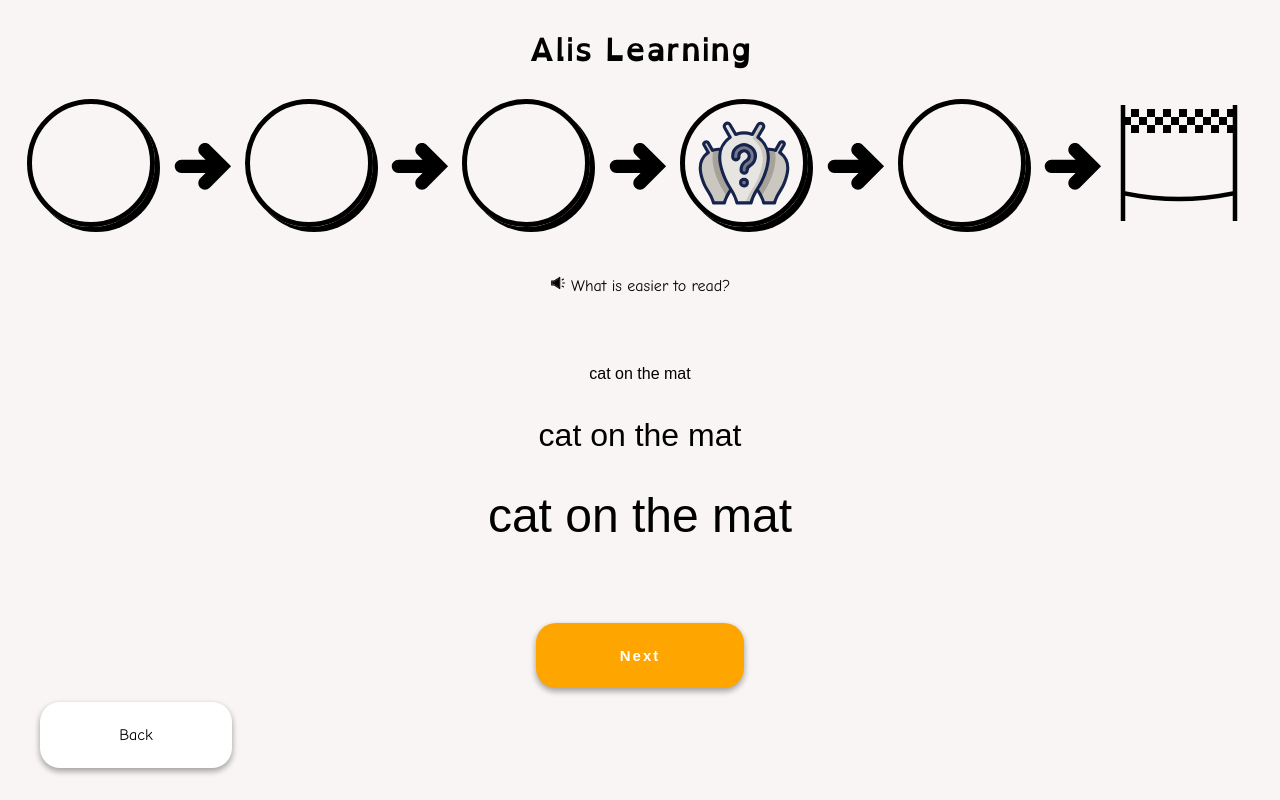
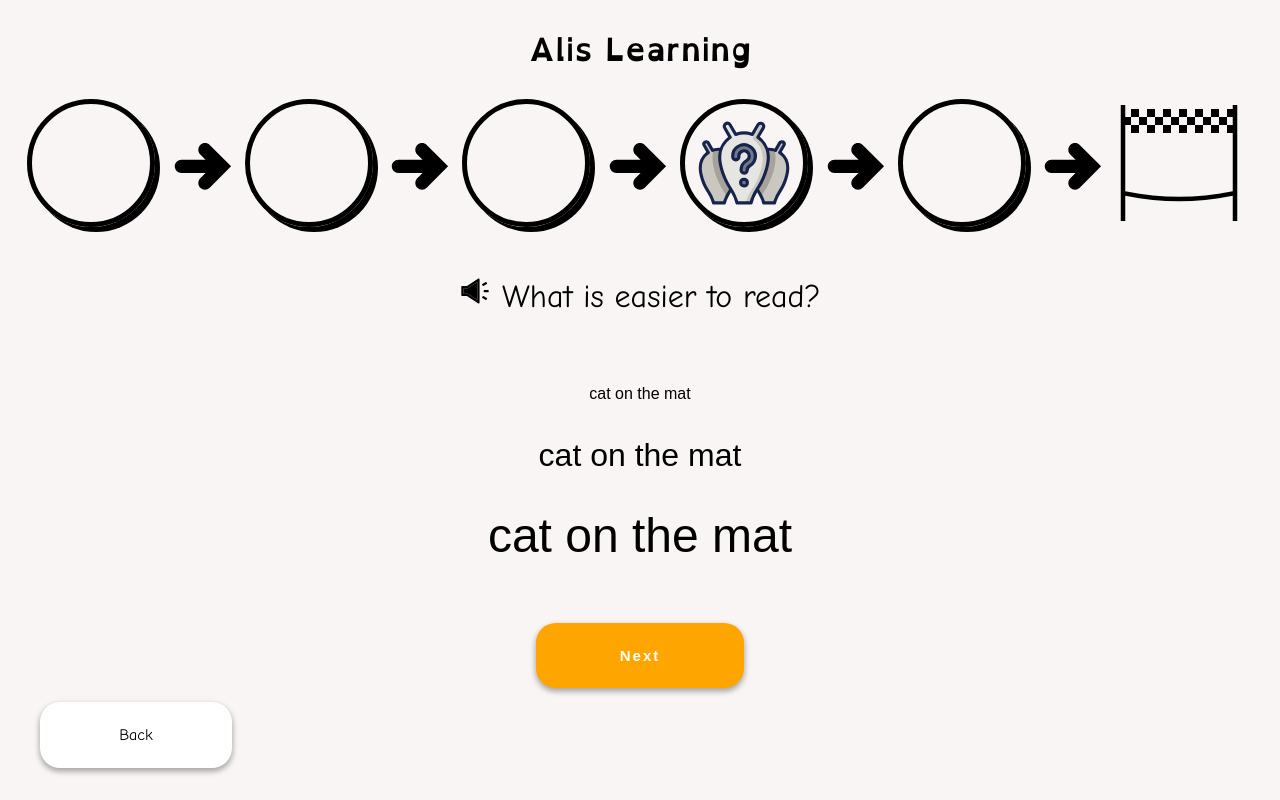
Before and after one commit to fac24/alis-learning, a Next.js app: page /learner-onboarding/font-size-selection in a window 1280 px wide. Built offline with nearby package versions, Linux system fonts and the light colour scheme.

Commit message:
added class styling to different font sizes
co-authored-by: Hallie <vasystus@users.noreply.github.com>
co-authored-by: Peter <PJSalter@users.noreply.github.com>

```diff
--- a/styles/globals.css
+++ b/styles/globals.css
@@ -66,27 +66,26 @@
 }
 
 .Dyslexic {
-  font-family: "OpenDyslexic";
+  font-family: OpenDyslexic;
 }
 
 .Comic {
   font-family: "ComicNeue";
 }
 
-/* .small *{
+/* main > main.medium { */
+/* font-size: 2rem; */
+/* font-size: medium;
+} */
+
+.small {
   font-size: 1rem;
 }
 
+.medium {
+  font-size: 2rem;
+}
 
-main > main.medium {
-  /* font-size: 2rem; */
-/* font-size: medium;
-} */
-
-/* .large {
-  font-size: 3rem; */
-/* } */
-
-main {
-  font-size: inherit;
+.large {
+  font-size: 3rem;
 }
```
